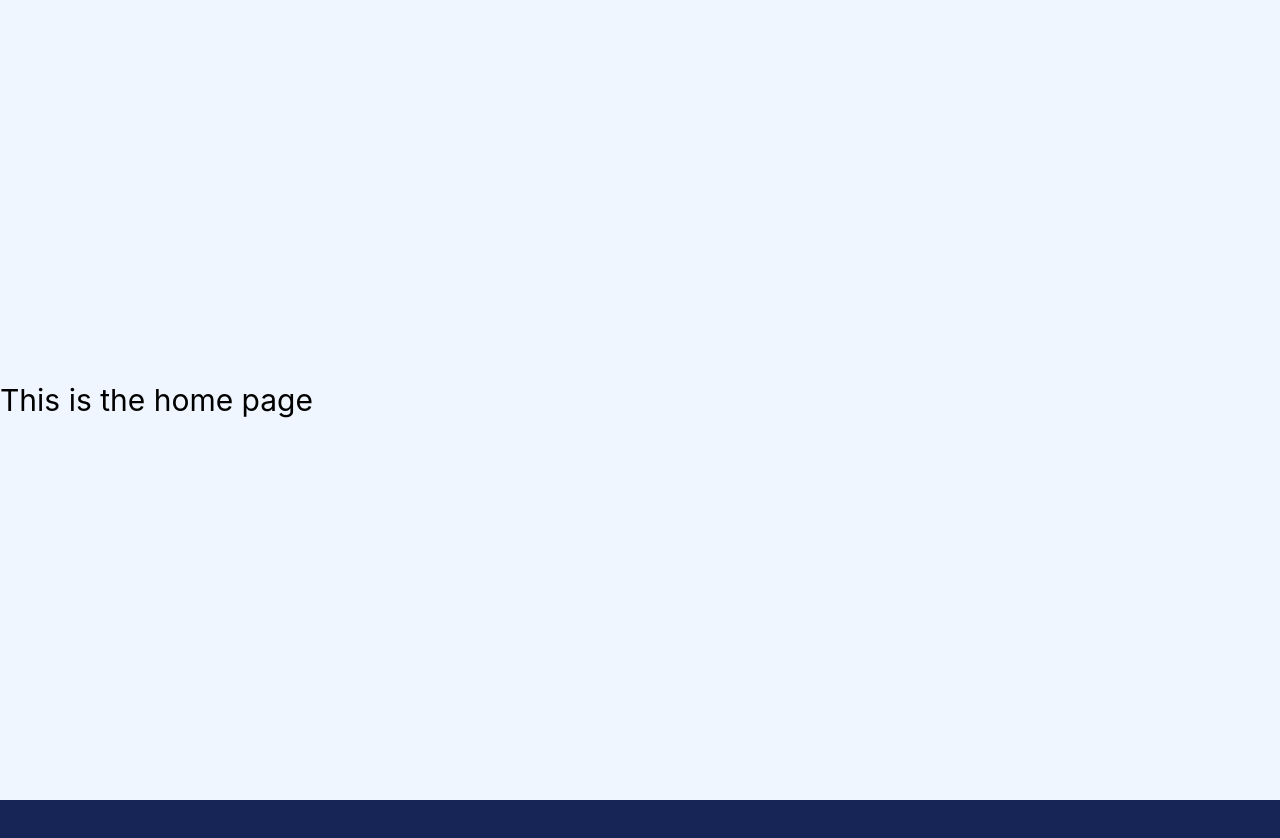
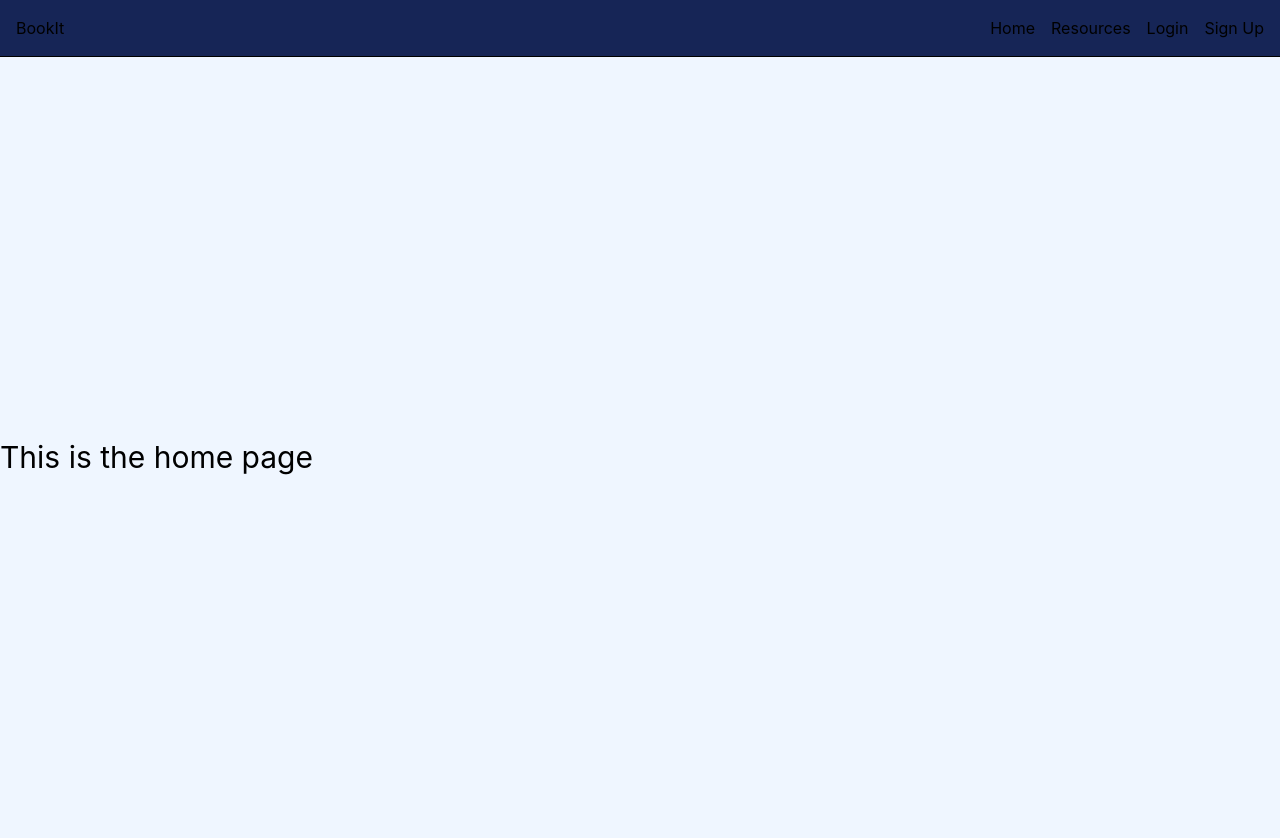
Before and after one commit to iotb-tech/BOOKIT, a Next.js app: page / in a window 1280 px wide. Shown: the top 838 px of the page. Before the commit the page ends 800 px from the top, so only its background shows below. Built offline with nearby package versions, Linux system fonts and the light colour scheme; no server answers.

Commit message:
Add Navbar component to layout
Added this part from resolved merge conflict

```diff
--- a/src/app/layout.tsx
+++ b/src/app/layout.tsx
@@ -24,7 +24,10 @@ export default function RootLayout({ children }: LayoutProps<"/">) {
       lang="en"
       className={`${geistSans.variable} ${geistMono.variable} h-full bg-blue-950 antialiased`}
     >
-      <body className="min-h-full flex flex-col items-center justify-center ">{children}</body>
+       <body className="min-h-full flex flex-col">
+  <Navbar />
+  {children}
+</body>
     </html>
   );
 }
```
